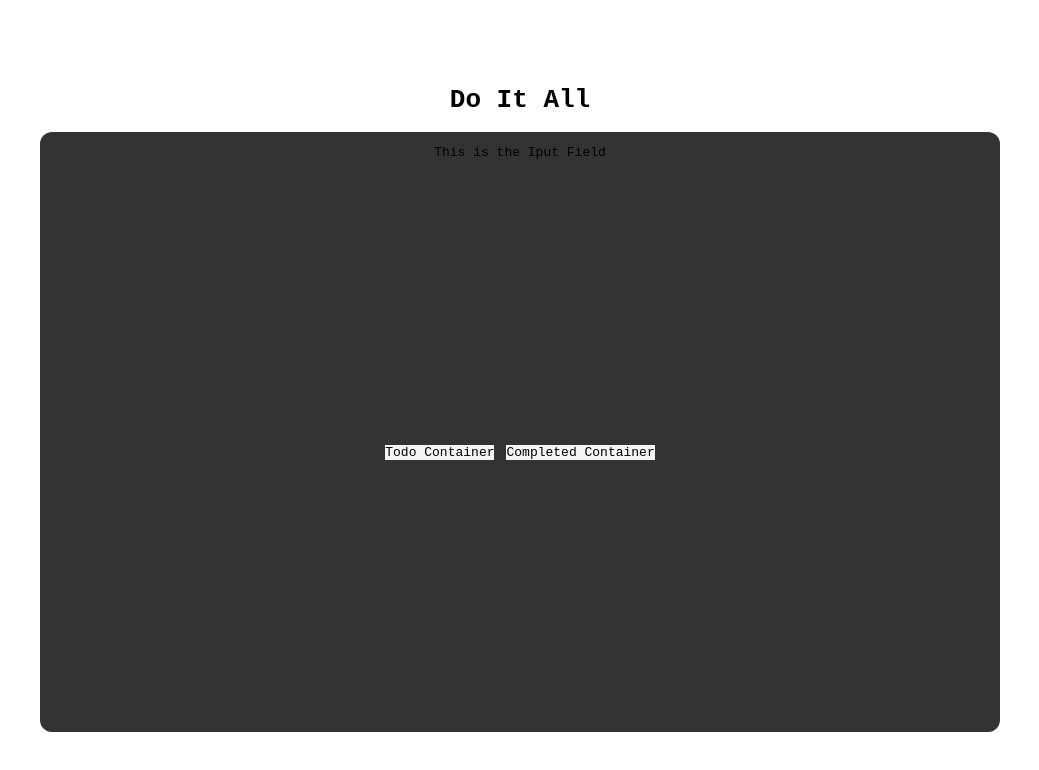
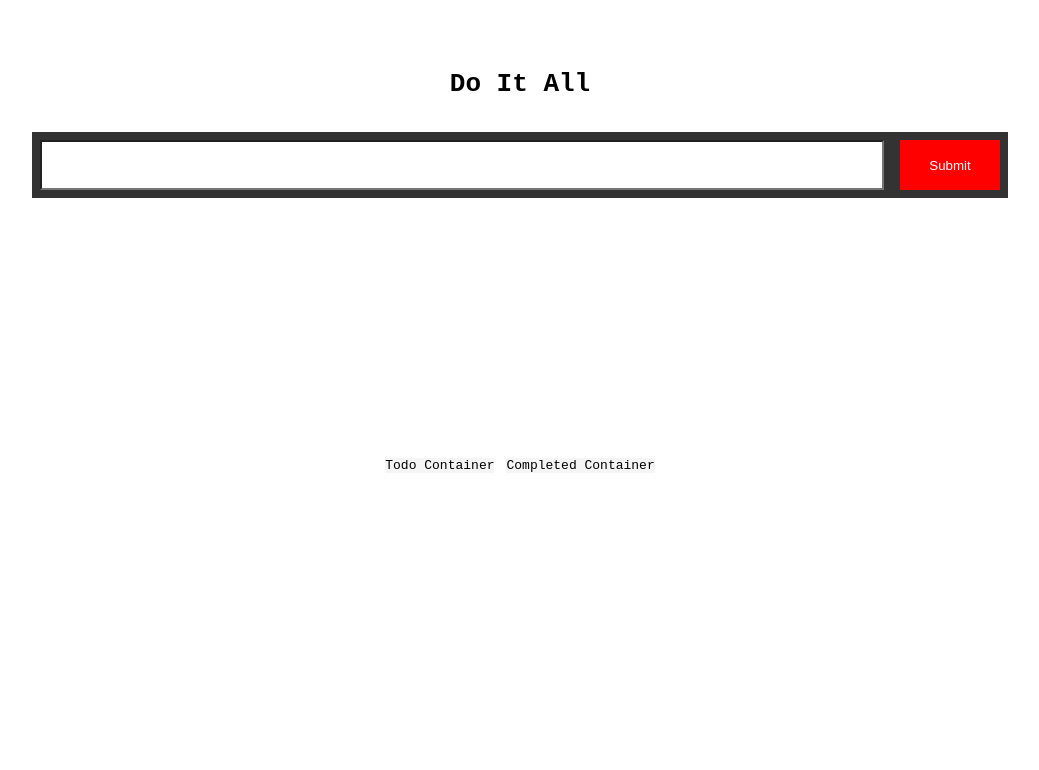
Before and after one commit to decobang/chect-it, a React (Create React App) app: page / in a window 1280 px wide. Shown: the top 770 px of the page, without its empty margins (120-1159 px from the left). Built offline with nearby package versions, Linux system fonts and the light colour scheme.

Commit message:
added input form and validation

```diff
--- a/src/App.js
+++ b/src/App.js
@@ -1,4 +1,6 @@
 import React from 'react';
+import Form from './components/Form';
+
 import styles from './App.module.css';
 
 function App() {
@@ -6,7 +8,7 @@ function App() {
     <div className={styles['App']}>
       <h1>Do It All</h1>
       <div className={styles['main-container']}>
-        <p>This is the Iput Field</p>
+      <Form />
         <div className={styles['todos-container']}>
          <div className={styles['todo-container']}>Todo Container</div>
           <div className={styles['completed-container']}>Completed Container</div>
--- a/src/App.module.css
+++ b/src/App.module.css
@@ -15,8 +15,9 @@
   justify-content: center;
   height: 75%;
   width: 75%;
-  background-color: #333;
+  /* background-color: #333; */
   border-radius: 12px;
+  padding: 1rem;
 }
 
 .todos-container {
--- /dev/null
+++ b/src/components/Form.js
@@ -0,0 +1,29 @@
+import React, { useState } from 'react';
+import styles from '../styles/Form.module.css';
+
+const Form = () => {
+    const [inputValue, setInputValue] = useState('');
+
+    const handleInputChange = (e) => {
+        setInputValue(e.target.value);
+    };
+
+    const handleSubmit = (e) => {
+        e.preventDefault();
+        // Add your logic here to handle the form submission
+        console.log('Form submitted:', inputValue);
+        setInputValue('');
+    };
+
+    return (
+        <div className={styles['form-container']}>
+        <form onSubmit={handleSubmit}>
+            <input className={styles.input} type="text" value={inputValue} onChange={handleInputChange} />
+            <button className={styles.button} type="submit">Submit</button>
+
+        </form>
+        </div>
+    );
+};
+
+export default Form;
--- /dev/null
+++ b/src/styles/Form.module.css
@@ -0,0 +1,29 @@
+.form-container {
+    background-color: #333;
+    display: flex;
+    justify-content: center;
+    align-items: center;
+    width: 100%;
+    padding: .5rem;
+}
+
+.form-container form {
+    display: flex;
+    width: 100%;
+    height: 50px;
+    gap: 1rem;
+}
+
+.input {
+    flex-grow: 1;
+    border-radius: 0;
+}
+
+.button {
+    width: 100px;
+    height: 100%;
+    background-color: red;
+    color: white;
+    border: none;
+    cursor: pointer;
+}
```
